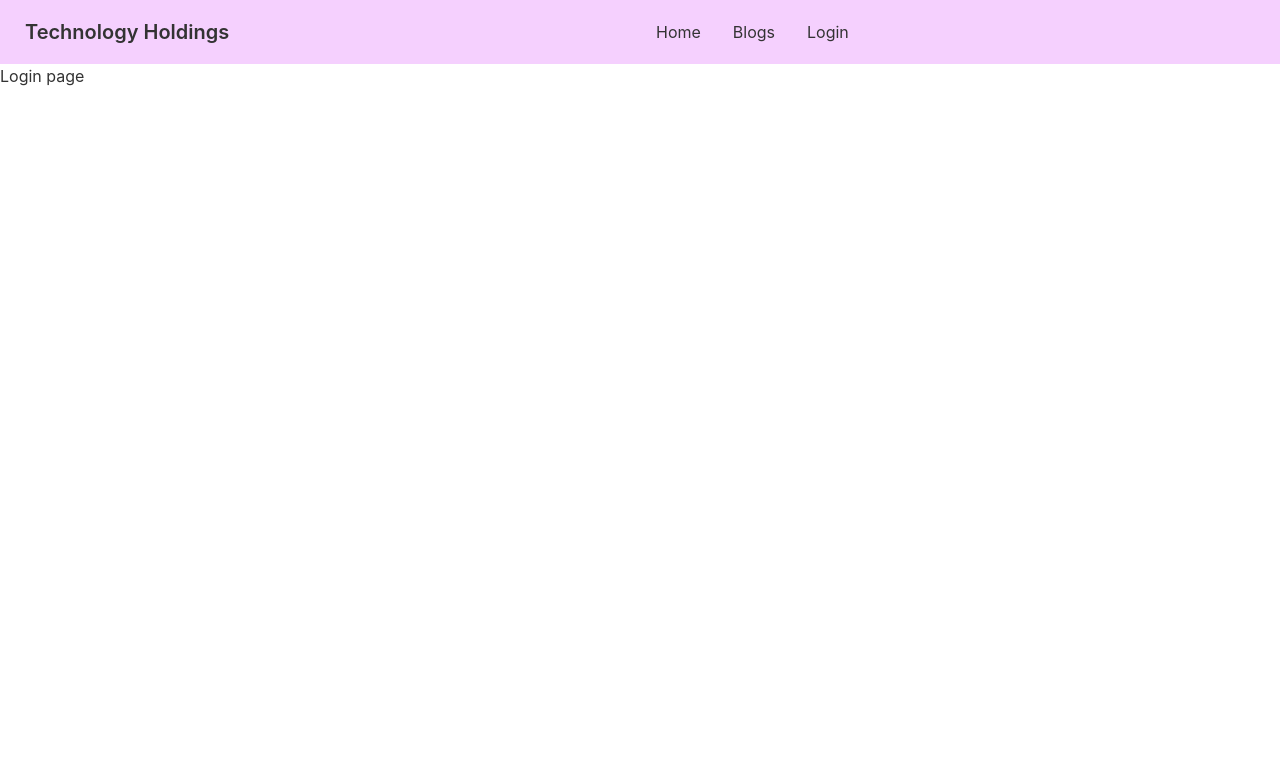
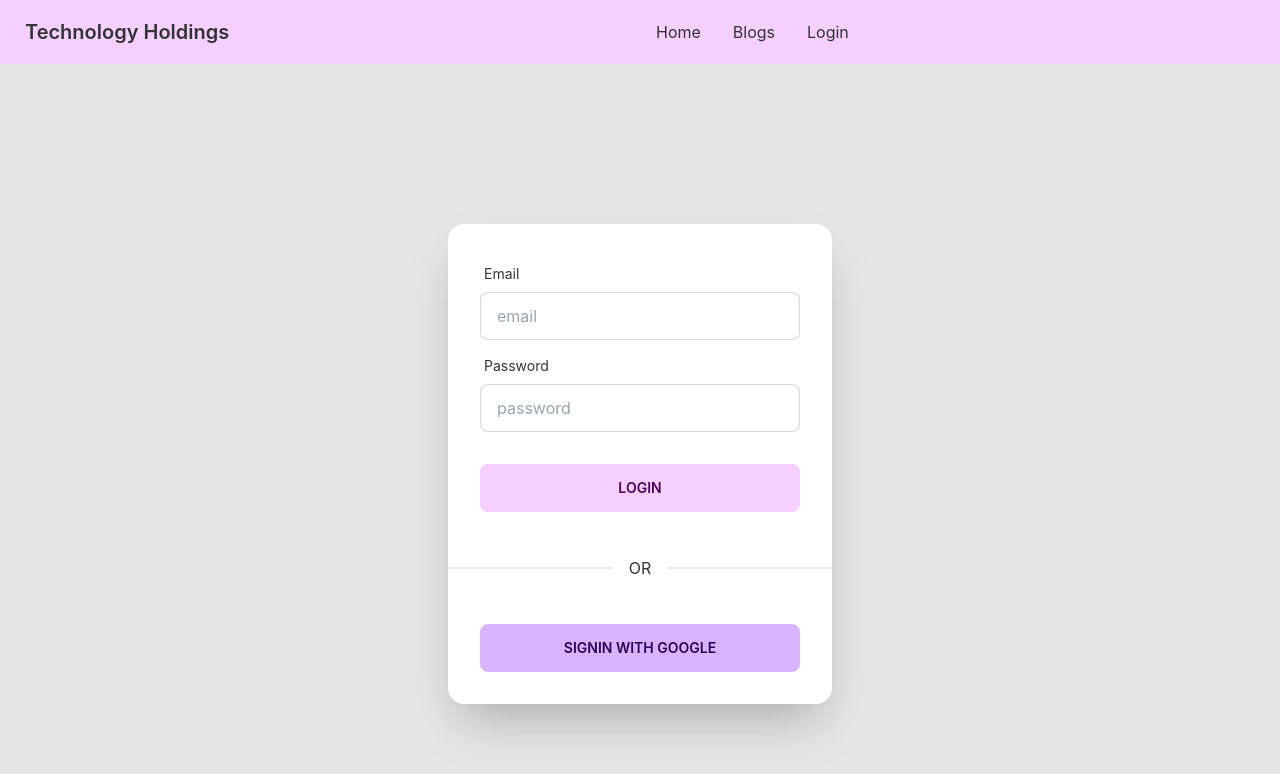
Before and after one commit to engimran/Manufacturer-website, a React (Create React App) app: page /login in a window 1280 px wide. Shown: the top 774 px of the page. Built offline with nearby package versions, Linux system fonts and the light colour scheme.

Commit message:
login part

```diff
--- a/package.json
+++ b/package.json
@@ -7,8 +7,11 @@
     "@testing-library/react": "^13.2.0",
     "@testing-library/user-event": "^13.5.0",
     "daisyui": "^2.15.0",
+    "firebase": "^9.8.1",
     "react": "^18.1.0",
     "react-dom": "^18.1.0",
+    "react-firebase-hooks": "^5.0.3",
+    "react-hook-form": "^7.31.2",
     "react-router": "^6.3.0",
     "react-router-dom": "^6.3.0",
     "react-scripts": "5.0.1",
--- a/src/App.js
+++ b/src/App.js
@@ -2,8 +2,8 @@
 import { Route, Routes } from 'react-router';
 import './App.css';
 import Blogs from './Blogs';
-import Home from './Home/Home';
-import Login from './pages/Login';
+import Home from './pages/Home/Home';
+import Login from './pages/Login/Login';
 import Navbar from './pages/Shared/Navbar';
 
 function App() {
--- a/src/Home/Banner.js
+++ /dev/null
@@ -1,39 +0,0 @@
-import React from 'react';
-
-const Banner = () => {
-    return (
-        <div class="carousel w-full">
-            <div id="slide1" class="carousel-item relative w-full">
-                <img src="https://api.lorem.space/image/car?w=800&h=200&hash=8B7BCDC2" class="w-full" alt='' />
-                <div class="absolute flex justify-between transform -translate-y-1/2 left-5 right-5 top-1/2">
-                    <a href="#slide4" class="btn btn-circle">❮</a>
-                    <a href="#slide2" class="btn btn-circle">❯</a>
-                </div>
-
-            </div>
-            <div id="slide2" class="carousel-item relative w-full">
-                <img src="https://api.lorem.space/image/car?w=800&h=200&hash=500B67FB" class="w-full" alt='' />
-                <div class="absolute flex justify-between transform -translate-y-1/2 left-5 right-5 top-1/2">
-                    <a href="#slide1" class="btn btn-circle">❮</a>
-                    <a href="#slide3" class="btn btn-circle">❯</a>
-                </div>
-            </div>
-            <div id="slide3" class="carousel-item relative w-full">
-                <img src="https://api.lorem.space/image/car?w=800&h=200&hash=A89D0DE6" class="w-full" alt='' />
-                <div class="absolute flex justify-between transform -translate-y-1/2 left-5 right-5 top-1/2">
-                    <a href="#slide2" class="btn btn-circle">❮</a>
-                    <a href="#slide4" class="btn btn-circle">❯</a>
-                </div>
-            </div>
-            <div id="slide4" class="carousel-item relative w-full">
-                <img src="https://api.lorem.space/image/car?w=800&h=200&hash=225E6693" class="w-full" alt='' />
-                <div class="absolute flex justify-between transform -translate-y-1/2 left-5 right-5 top-1/2">
-                    <a href="#slide3" class="btn btn-circle">❮</a>
-                    <a href="#slide1" class="btn btn-circle">❯</a>
-                </div>
-            </div>
-        </div>
-    );
-};
-
-export default Banner;
--- /dev/null
+++ b/src/firebase.init.js
@@ -0,0 +1,22 @@
+// Import the functions you need from the SDKs you need
+import { initializeApp } from "firebase/app";
+import { getAuth } from 'firebase/auth';
+
+// TODO: Add SDKs for Firebase products that you want to use
+// https://firebase.google.com/docs/web/setup#available-libraries
+
+// Your web app's Firebase configuration
+const firebaseConfig = {
+    apiKey: "AIzaSyDytdiYe-U5_QVayeRvQMvD1hCgKgYP3Zk",
+    authDomain: "technology-holdings.firebaseapp.com",
+    projectId: "technology-holdings",
+    storageBucket: "technology-holdings.appspot.com",
+    messagingSenderId: "659647416142",
+    appId: "1:659647416142:web:5abdd293b787bf9a08401f"
+};
+
+// Initialize Firebase
+const app = initializeApp(firebaseConfig);
+const auth = getAuth(app);
+
+export default auth;
--- /dev/null
+++ b/src/pages/Home/Banner.js
@@ -0,0 +1,39 @@
+import React from 'react';
+
+const Banner = () => {
+    return (
+        <div className="carousel w-full">
+            <div id="slide1" className="carousel-item relative w-full">
+                <img src="https://api.lorem.space/image/car?w=800&h=200&hash=8B7BCDC2" className="w-full" alt='' />
+                <div className="absolute flex justify-between transform -translate-y-1/2 left-5 right-5 top-1/2">
+                    <a href="#slide4" className="btn btn-circle">❮</a>
+                    <a href="#slide2" className="btn btn-circle">❯</a>
+                </div>
+
+            </div>
+            <div id="slide2" className="carousel-item relative w-full">
+                <img src="https://api.lorem.space/image/car?w=800&h=200&hash=500B67FB" className="w-full" alt='' />
+                <div className="absolute flex justify-between transform -translate-y-1/2 left-5 right-5 top-1/2">
+                    <a href="#slide1" className="btn btn-circle">❮</a>
+                    <a href="#slide3" className="btn btn-circle">❯</a>
+                </div>
+            </div>
+            <div id="slide3" className="carousel-item relative w-full">
+                <img src="https://api.lorem.space/image/car?w=800&h=200&hash=A89D0DE6" className="w-full" alt='' />
+                <div className="absolute flex justify-between transform -translate-y-1/2 left-5 right-5 top-1/2">
+                    <a href="#slide2" className="btn btn-circle">❮</a>
+                    <a href="#slide4" className="btn btn-circle">❯</a>
+                </div>
+            </div>
+            <div id="slide4" className="carousel-item relative w-full">
+                <img src="https://api.lorem.space/image/car?w=800&h=200&hash=225E6693" className="w-full" alt='' />
+                <div className="absolute flex justify-between transform -translate-y-1/2 left-5 right-5 top-1/2">
+                    <a href="#slide3" className="btn btn-circle">❮</a>
+                    <a href="#slide1" className="btn btn-circle">❯</a>
+                </div>
+            </div>
+        </div>
+    );
+};
+
+export default Banner;
--- a/src/Home/Home.js
+++ b/src/pages/Home/Home.js
@@ -1,5 +1,5 @@
 import React from 'react';
-import Footer from '../pages/Shared/Footer';
+import Footer from '../Shared/Footer';
 import Banner from './Banner';
 import OurProducts from './OurProducts';
 
--- a/src/Home/OurProducts.js
+++ b/src/pages/Home/OurProducts.js
@@ -1,5 +1,5 @@
 import React, { useEffect, useState } from 'react';
-import Product from '../Product';
+import Product from './Product';
 
 const OurProducts = () => {
 
--- a/src/Product.js
+++ b/src/pages/Home/Product.js
@@ -3,13 +3,13 @@ import React from 'react';
 const Product = ({ product }) => {
     const { name, img } = product;
     return (
-        <div class="card lg:card-side bg-base-100 shadow-xl">
+        <div className="card lg:card-side bg-base-100 shadow-xl">
             <figure><img className='p-3' src={img} alt="Album" /></figure>
-            <div class="card-body">
-                <h2 class="card-title">{name}</h2>
+            <div className="card-body">
+                <h2 className="card-title">{name}</h2>
                 <p>Unit Price:</p>
-                <div class="card-actions justify-end">
-                    <button class="btn btn-primary">Listen</button>
+                <div className="card-actions justify-end">
+                    <button className="btn btn-primary">Listen</button>
                 </div>
             </div>
         </div>
--- /dev/null
+++ b/src/pages/Login/Login.js
@@ -0,0 +1,90 @@
+import React from 'react';
+import auth from '../../firebase.init';
+import { useSignInWithGoogle } from 'react-firebase-hooks/auth';
+import { useForm } from "react-hook-form";
+
+const Login = () => {
+    const [signInWithGoogle, user, loading, error] = useSignInWithGoogle(auth);
+    const { register, formState: { errors }, handleSubmit } = useForm();
+
+    if (user) {
+        console.log(user);
+    }
+
+    const onSubmit = data => {
+        console.log(data)
+    }
+
+
+    return (
+
+        <div className="hero min-h-screen bg-base-200">
+            <div className="card flex-shrink-0 w-full max-w-sm shadow-2xl bg-base-100">
+                <form onSubmit={handleSubmit(onSubmit)}
+                    className="card-body">
+                    <div className="form-control">
+                        <label className="label">
+                            <span className="label-text">Email</span>
+                        </label>
+                        <input type="email"
+                            placeholder="email"
+                            className="input input-bordered"
+                            {...register("email", {
+                                required: {
+                                    value: true,
+                                    message: 'Enter your email address'
+                                },
+                                pattern: {
+                                    value: /[A-Za-z]{3}/,
+                                    message: 'Provide a vaild mail'
+                                }
+                            })}
+                        />
+                        <label>
+                            {errors.email?.type === 'required' && <span class="label-text-alt text-red-500">{errors.email.message}</span>}
+                            {errors.email?.type === 'pattern' && <span class="label-text-alt text-red-500">{errors.email.message}</span>}
+                        </label>
+
+                    </div>
+                    <div className="form-control">
+                        <label className="label">
+                            <span className="label-text">Password</span>
+                        </label>
+                        <input
+                            type="password"
+                            placeholder="password"
+                            className="input input-bordered"
+                            {...register("password", {
+                                required: {
+                                    value: true,
+                                    message: 'Password is required'
+                                },
+                                minLength: {
+                                    value: 6,
+                                    message: 'Must be 6 Character'
+                                }
+                            })} />
+                        <label class="label">
+                            {errors.password?.type === 'required' && <span class="label-text-alt text-red-500">{errors.password.message}</span>}
+                            {errors.password?.type === 'minLength' && <span class="label-text-alt text-red-500">{errors.password.message}</span>}
+
+                        </label>
+
+                    </div>
+                    <div className="form-control mt-2">
+                        <button className="btn btn-primary">Login</button>
+                    </div>
+                </form>
+                <div className="divider">
+                    OR
+                </div>
+                <div className="form-control card-body">
+                    <button onClick={() => signInWithGoogle()}
+                        className="btn btn-secondary">Signin With Google</button>
+                </div>
+            </div>
+        </div>
+    );
+};
+
+export default Login;
--- a/src/pages/Login.js
+++ b/src/pages/Login/Signout.js
@@ -1,11 +1,11 @@
 import React from 'react';
 
-const Login = () => {
+const Signout = () => {
     return (
         <div>
-            <h2>Login page</h2>
+
         </div>
     );
 };
 
-export default Login;
+export default Signout;
```
Also changed, not shown: src/pages/Shared/Footer.js (+22 -22 lines), firebase.json (added), 2 other files (tests, documents, lock files or other folders).
